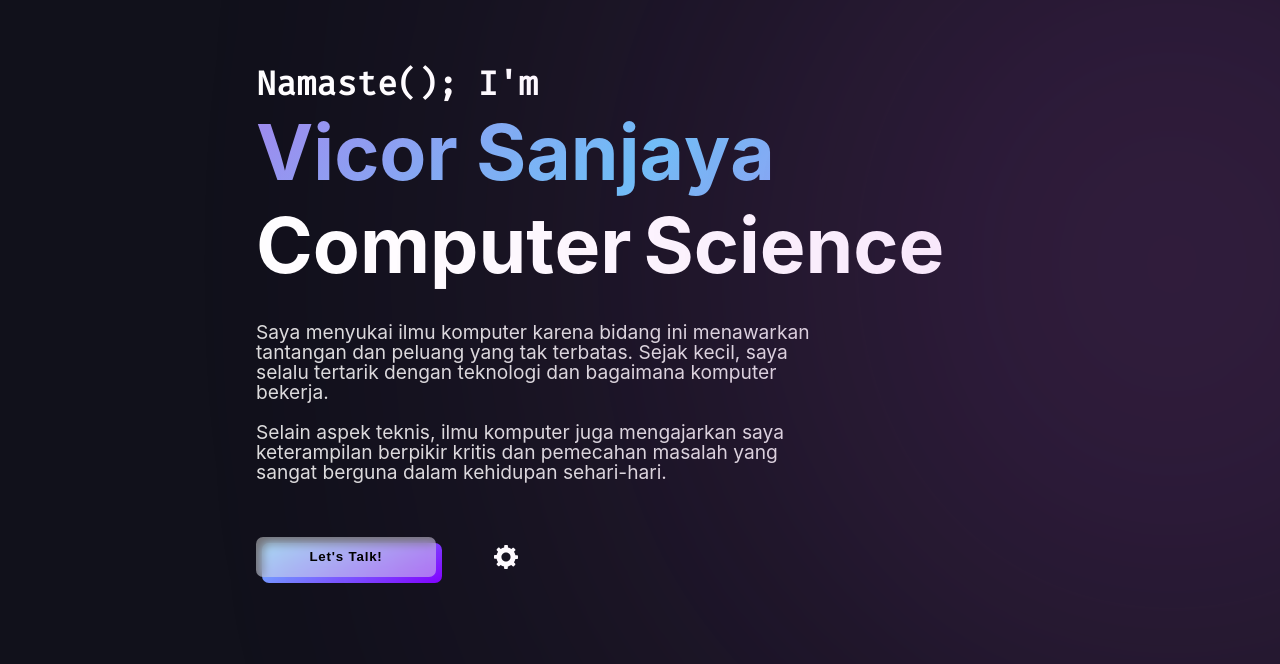
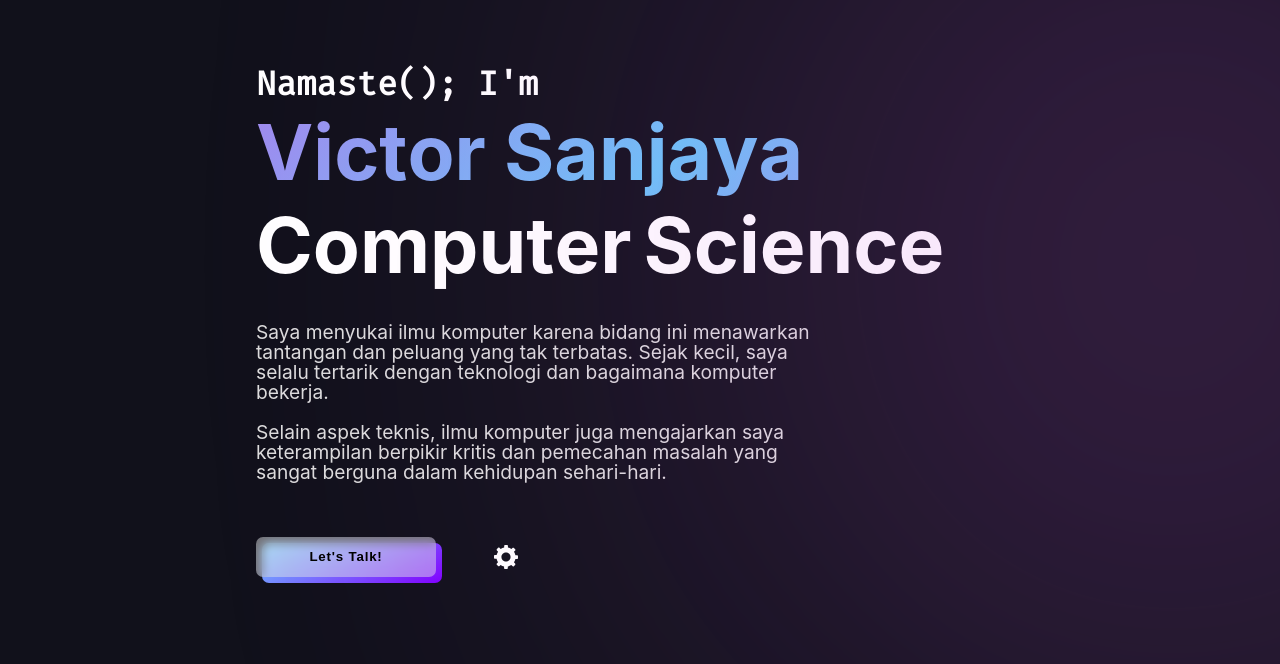
Before and after one commit to victorsanjaya27/WebsitePortofolio, a plain HTML site: page index.html in a window 1280 px wide. Shown: the part 136-800 px from the top of the page. Drawn offline with nearby package versions, Linux system fonts and the light colour scheme; a web font is replaced by a local one.

Commit message:
Update index.html

```diff
--- a/index.html
+++ b/index.html
@@ -164,6 +164,7 @@
           <p class="jello">V</p>
           <p class="jello">i</p>
           <p class="jello">c</p>
+          <p class="jello">t</p>
           <p class="jello">o</p>
           <p class="jello">r</p>
           &nbsp;
```
